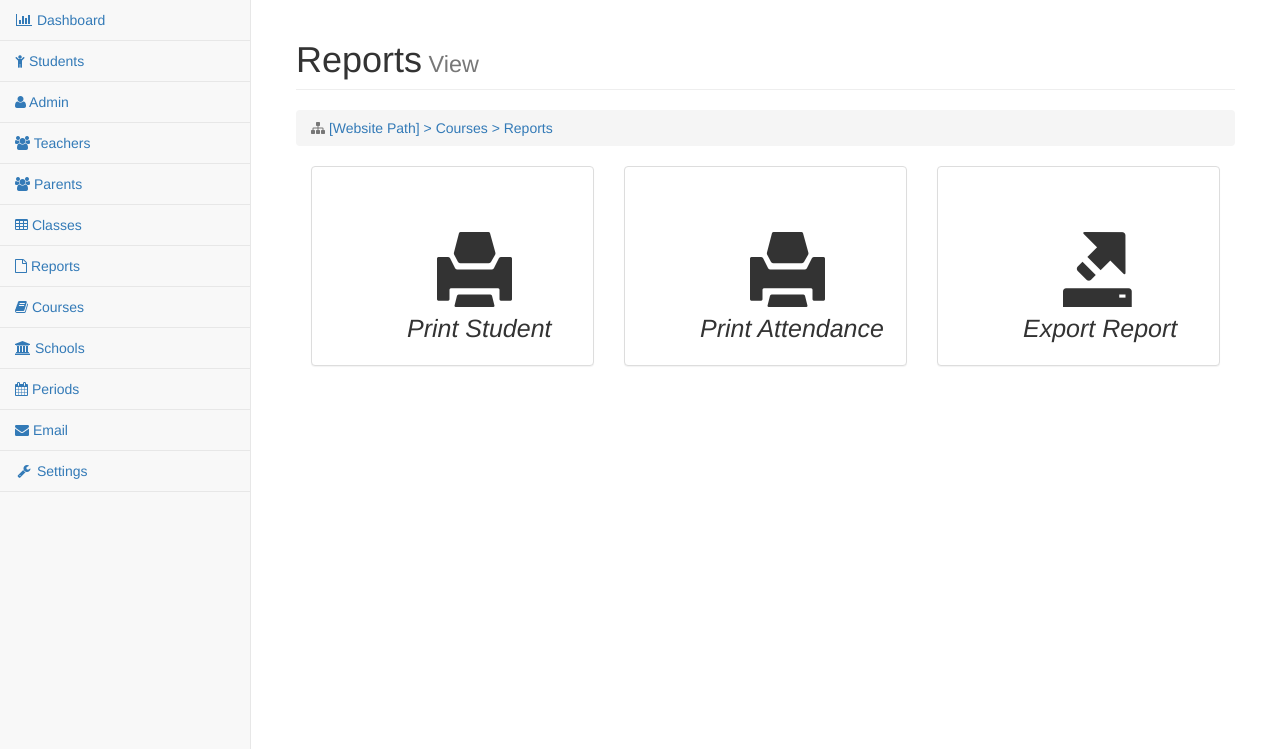
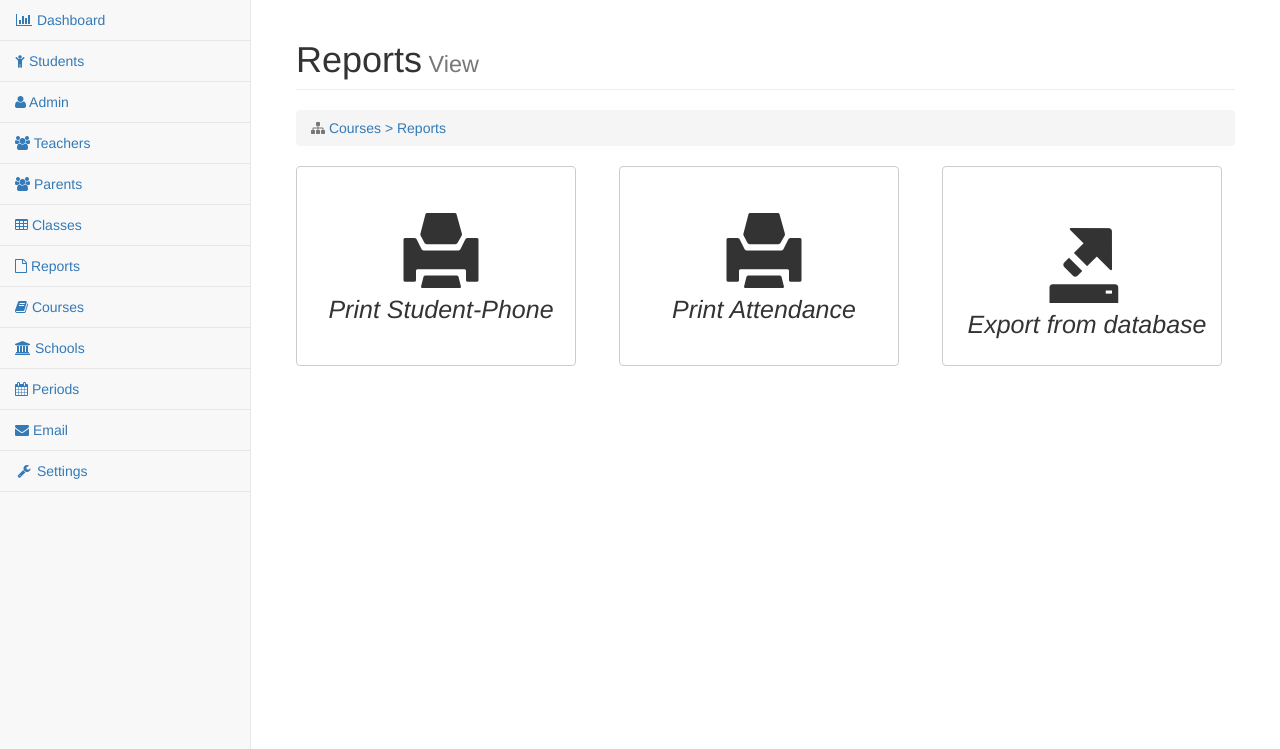
Before and after one commit to HenryLoo/cpsc319, a Django app: template aplus/templates/reports/view_reports.html in a window 1280 px wide. Shown: the part 51-800 px from the top of the page. Run offline with Django 3.2, Linux system fonts and the light colour scheme; the template is opened without the code that fills it, so the values that code supplies are empty; some libraries are stand-ins or nearby versions.

Commit message:
reports fixed
Still missing UIs for demo

```diff
--- a/aplus/templates/reports/view_reports.html
+++ b/aplus/templates/reports/view_reports.html
@@ -8,45 +8,124 @@
                         </h1>
                         <ol class="breadcrumb">
                             <li class="active">
-                                <i class="fa fa-sitemap"></i> <a> [Website Path] > Courses > Reports</a>
+                                <i class="fa fa-sitemap"></i> <a> Courses > Reports</a>
                             </li>
                         </ol>
 
                     </div>
                 </div>
 
+<div class="row">
+
              <div class="col-lg-4">
-                        <div class="panel panel-default" style="max-height: 200px; min-height: 200px;">
+                         <a href="#" class="btn btn-default" style="width: 280px; height: 200px;">
 
-                            <div class="panel-body">
-                                <i class="glyphicon glyphicon-print" style="font-size: 75px; margin-top: 50px; margin-left: 110px"></i><br>
-                                <i class="text-right" style="font-size: 25px ; margin-top: 60px; margin-left: 80px">Print Student</i>
+                                <i class="glyphicon glyphicon-print" style="font-size: 75px; margin-top: 40px; margin-left: 10px"></i><br>
+                                <i class="text-right" style="font-size: 25px ; margin-top: 10px; margin-left: 10px">Print Student-Phone</i>
+                        </a>
+                </div>
+
+             <div class="col-lg-4">
+                         <a href="#" class="btn btn-default" style="width: 280px; height: 200px;">
+
+                                <i class="glyphicon glyphicon-print" style="font-size: 75px; margin-top: 40px; margin-left: 10px"></i><br>
+                                <i class="text-right" style="font-size: 25px ; margin-top: 10px; margin-left: 10px">Print Attendance</i>
+                        </a>
+                </div>
+
+              <div class="col-lg-4">
+                        <button class="btn btn-default" type="button" data-toggle="modal" data-target="#exportdatabase-modal" style="width: 280px; height: 200px;">
+
+                                <i class="glyphicon glyphicon-export" style="font-size: 75px; margin-top: 40px; margin-left: 10px"></i><br>
+                                <i class="text-right" style="font-size: 25px ; margin-top: 10px; margin-left: 10px">Export from database</i>
+                        </button>
+            </div>
+
+      </div>
+</div>
+
+<!-- Multiple students Modal -->
+<div class="modal fade" id="exportdatabase-modal" tabindex="-1" role="dialog"
+aria-labelledby="myModalLabel" aria-hidden="true">
+  <div class="modal-dialog modal-lg">
+    <div class="modal-content">
+      <div class="modal-header">
+        <button type="button" class="close" data-dismiss="modal" aria-label="Close"><span aria-hidden="true">&times;</span></button>
+        <h4 class="modal-title">Export Database</h4>
+      </div>
+      <div class="modal-body">
+
+        <div class="form-group">
+                    <div class="input-group input-group-lg">
+                        <input type="text" class="form-control" placeholder="Report Title" aria-describedby="sizing-addon1">
+                    </div>
+        </div>
+
+        <div class="form-group">
+                    <div class="btn-group">
+                        <button class="btn btn-default btn-lg dropdown-toggle" type="button" data-toggle="dropdown" aria-expanded="false">
+                            Detabase Set <span class="caret"></span>
+                        </button>
+                        <ul class="dropdown-menu" role="menu" aria-labelledby="dropdownMenu1">
+                            <li role="presentation">
+                                <a role="menuitem" tabindex="-1" href="#">Students</a>
+                            </li>
+                            <li role="presentation">
+                                <a role="menuitem" tabindex="-1" href="#">Teachers</a>
+                            </li>
+                            <li role="presentation">
+                                <a role="menuitem" tabindex="-1" href="#">Admins</a>
+                            </li>
+                            <li role="presentation">
+                                <a role="menuitem" tabindex="-1" href="#">Classes</a>
+                            </li>
+                            <li role="presentation">
+                                <a role="menuitem" tabindex="-1" href="#">Courses</a>
+                            </li>
+                            <li role="presentation">
+                                <a role="menuitem" tabindex="-1" href="#">...</a>
+                            </li>
+                        </ul>
+                    </div>
+        </div>
+
+        <div class="form-group">
+            <div class="filters-holder">
+                <a class="btn btn-primary btn-sm" data-toggle="collapse" href="#filters" aria-expanded="false" aria-controls="collapseExample"> Filters </a>
+                <div class="collapse" id="filters">
+                    <div>
+                        <input type="checkbox"> <label>Name</label> <input>
+                        <br>
+                        <input type="checkbox"> <label>Class</label> <input>
+                        <br>
+                        <input type="checkbox"> <label>Year</label> <input>
+                        <br>
+                    </div>
                 </div>
             </div>
         </div>
 
-            <div class="col-lg-4">
-                        <div class="panel panel-default" style="max-height: 200px; min-height: 200px;">
-
-                            <div class="panel-body">
-                                <i class="glyphicon glyphicon-print" style="font-size: 75px; margin-top: 50px; margin-left: 110px"></i><br>
-                                <i class="text-right" style="font-size: 25px ; margin-top: 60px; margin-left: 60px">Print Attendance</i>
-                            </div>
+        <div class="form-group">
+                    <div class="btn-group">
+                        <button class="btn btn-default btn-lg dropdown-toggle" type="button" data-toggle="dropdown" aria-expanded="false">
+                            File Type <span class="caret"></span>
+                        </button>
+                        <ul class="dropdown-menu" role="menu" aria-labelledby="dropdownMenu1">
+                            <li role="presentation">
+                                <a role="menuitem" tabindex="-1" href="#">PDF</a>
+                            </li>
+                            <li role="presentation">
+                                <a role="menuitem" tabindex="-1" href="#">CSV</a>
+                            </li>
+                        </ul>
                     </div>
         </div>
 
-             <div class="col-lg-4">
-                        <div class="panel panel-default" style="max-height: 200px; min-height: 200px;">
+    </div>
 
-                            <div class="panel-body">
-                                <i class="glyphicon glyphicon-export" style="font-size: 75px; margin-top: 50px; margin-left: 110px"></i><br>
-                                <i class="button" onclick="openWin()" style="font-size: 25px ; margin-top: 60px; margin-left: 70px">Export Report
-                                    <script>
-                                        function openWin() {
-                                                                window.open("http://localhost:8080/create_new_report_page/", "_blank", "width=500, height=500");
-                                                              }
-                                    </script>
-                                </i>
+      <div class="modal-footer">
+        <button type="button" class="btn btn-default" data-dismiss="modal">Close</button>
+        <button type="submit" onclick="window.close()()" class="btn btn-primary">Export</button>
       </div>
     </div>
   </div>
```
Also changed, not shown: aplus/templates/reports/create_new_report_page.html (deleted, +0 -54 lines). Lines whose indentation alone changed are shown as unchanged.
